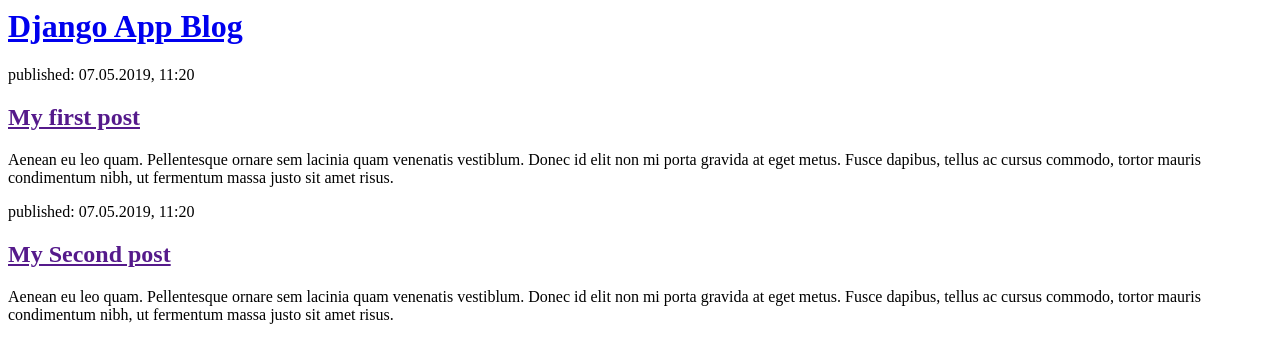
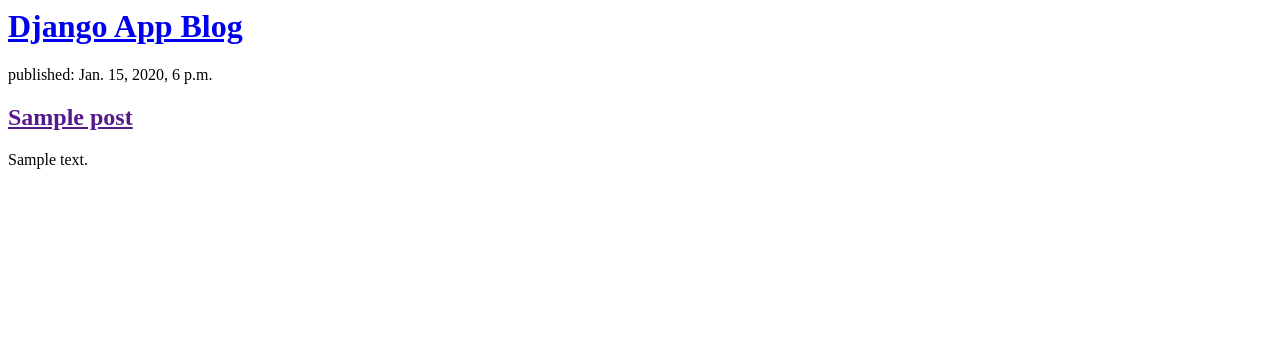
Before and after one commit to teckhian85/my-first-blog, a Django app: template blog/templates/blog/post_list.html in a window 1280 px wide. Shown: the top 363 px of the page. Run offline with Django 3.2, Linux system fonts and the light colour scheme; the template is opened without the code that fills it: values that come from a table or form of the project are taken from there, others are empty; tables that the repository leaves empty hold one stand-in row (values such as "Sample post").

Commit message:
Modified templates to displate post from database.

```diff
--- a/blog/templates/blog/post_list.html
+++ b/blog/templates/blog/post_list.html
@@ -7,15 +7,13 @@
       <h1><a href="/">Django App Blog</a></h1>
     </div>
 
-    <div>
-      <p>published: 07.05.2019, 11:20</p>
-      <h2><a href="">My first post</a></h2>
-      <p>Aenean eu leo quam. Pellentesque ornare sem lacinia quam venenatis vestiblum. Donec id elit non mi porta gravida at eget metus. Fusce dapibus, tellus ac cursus commodo, tortor mauris condimentum nibh, ut fermentum massa justo sit amet risus.</p>
-    </div>
-    <div>
-      <p>published: 07.05.2019, 11:20</p>
-      <h2><a href="">My Second post</a></h2>
-      <p>Aenean eu leo quam. Pellentesque ornare sem lacinia quam venenatis vestiblum. Donec id elit non mi porta gravida at eget metus. Fusce dapibus, tellus ac cursus commodo, tortor mauris condimentum nibh, ut fermentum massa justo sit amet risus.</p>
-    </div>
+    {% for post in posts %}
+      <div>
+        <p>published: {{ post.published_date }}</p>
+        <h2><a href="">{{ post.title }}</a></h2>
+        <p>{{ post.text|linebreaksbr }}</p>
+      </div>
+    {% endfor %}
+
   </body>
 </html>
```
